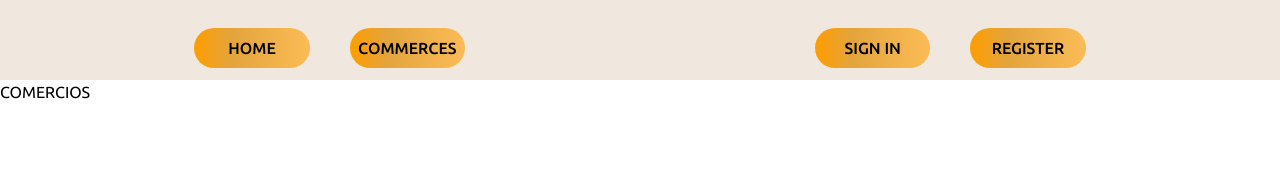
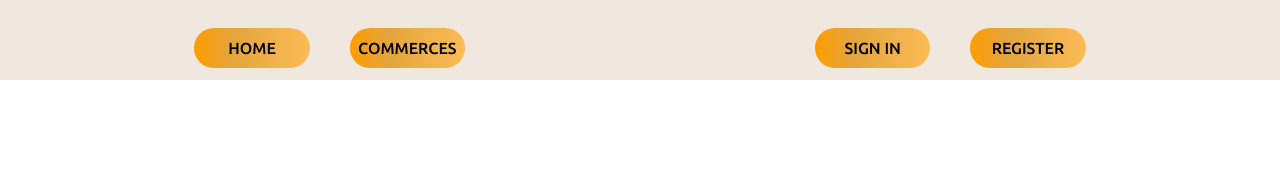
Before and after one commit to aperezmarquez/Web-for-commerces-React-project-, a Next.js app in the folder web_comercios/: page /comercios in a window 1280 px wide. Shown: the top 170 px of the page. Built offline with nearby package versions, Linux system fonts and the light colour scheme.

Commit message:
Comienzo comercios

```diff
--- a/web_comercios/app/comercios/page.jsx
+++ b/web_comercios/app/comercios/page.jsx
@@ -1,5 +1,7 @@
 export default function Comercios () {
     return (
-        <h1>COMERCIOS</h1>
+        <div>
+
+        </div>
     );
 }
```
